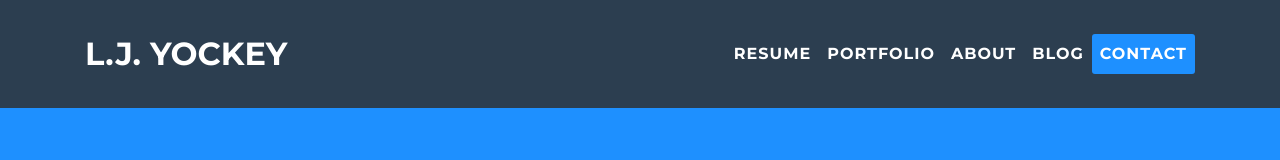
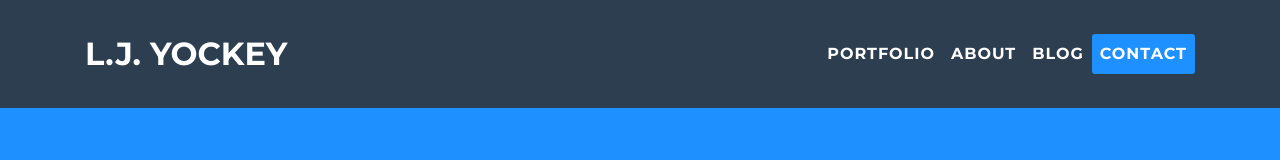
Before and after one commit to Ljyockey/portfolio, a plain HTML site: page index.html in a window 1280 px wide. Shown: the top 160 px of the page. Drawn offline with Linux system fonts and the light colour scheme; no server answers.

Commit message:
removed resume

```diff
--- a/index.html
+++ b/index.html
@@ -37,9 +37,6 @@
         </button>
         <div class="collapse navbar-collapse" id="navbarResponsive">
           <ul class="navbar-nav ml-auto">
-            <li class="nav-item">
-              <a class="nav-link" href="LJYockeyResume.pdf">Resume</a>
-            </li>
             <li class="nav-item">
               <a class="nav-link js-scroll-trigger" href="#portfolio">Portfolio</a>
             </li>
```
Also changed, not shown: 1 other file.
